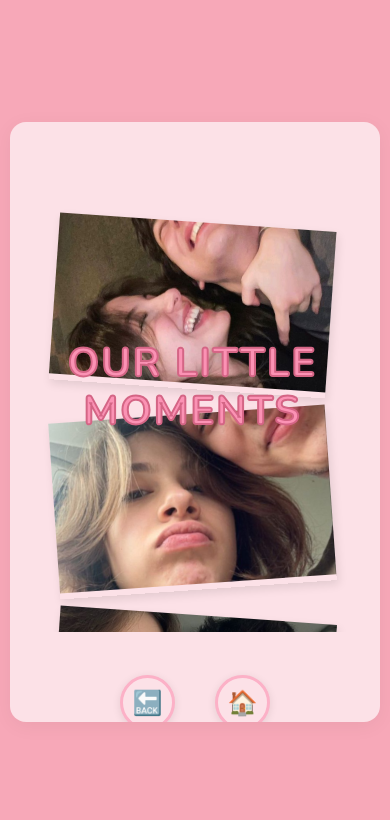
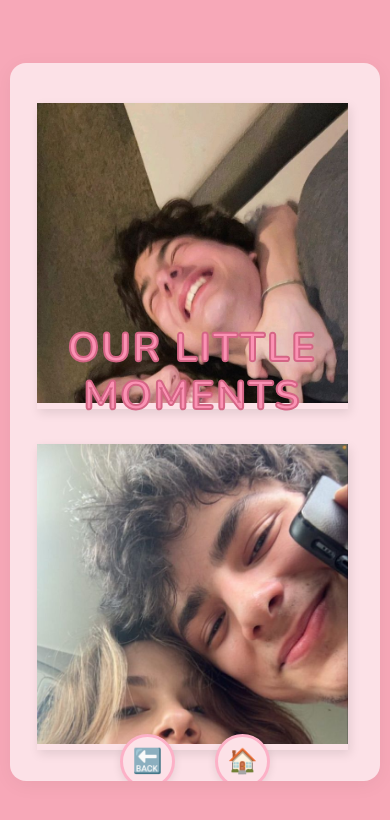
Before and after one commit to ayahmohamed1/newbd, a React (Vite) app: page /photos in a window 390 px wide. Shown: the top 820 px of the page. Built offline with nearby package versions, Linux system fonts and the light colour scheme.

Commit message:
Fix mobile responsive layout for photos, bouquet, and music pages

```diff
--- a/src/index.css
+++ b/src/index.css
@@ -449,51 +449,86 @@ body {
 /* =========================================
    تعديلات الموبايل (Responsive Design)
 ========================================= */
+/* =========================================
+   التعديلات النهائية للموبايل (Responsive)
+========================================= */
 @media (max-width: 768px) {
 
-  /* 1. تظبيط صفحة الموسيقى (عشان ميضغطوش بعض) */
+  /* 1. تظبيط الكارت الأساسي ومساحة السكرول (عشان الزراير اللي تحت) */
+  .main-card {
+    width: 95vw !important;
+    height: 90vh !important;
+    padding: 10px !important;
+  }
+  .card-content-scroll {
+    overflow-y: auto !important;
+    overflow-x: hidden !important;
+    padding-bottom: 100px !important; /* مساحة كبيرة تحت عشان الزراير متغطيش على حاجة */
+  }
+
+  /* 2. تظبيط صفحة الورد (Bouquet) اللي كانت بايظة */
+  .bouquet-layout {
+    display: flex !important;
+    flex-direction: column !important;
+    align-items: center !important;
+    gap: 15px !important;
+  }
+  .bouquet-center {
+    order: -1 !important; /* نخلي بوكيه الورد يظهر أول حاجة فوق خالص */
+    margin-bottom: 15px !important;
+  }
+  .speech-col {
+    width: 100% !important;
+    display: flex !important;
+    flex-wrap: wrap !important; /* نخلي الكلام ييجي جنب بعضه أو تحت بعضه بشياكة */
+    justify-content: center !important;
+    gap: 10px !important;
+  }
+  .speech-bubble {
+    width: 45% !important; /* نص الشاشة لكل جملة */
+    font-size: 0.8rem !important;
+    margin: 0 !important;
+  }
+
+  /* 3. تظبيط صفحة الفيديو المفعص (Music) */
   .music-page {
-    flex-direction: column !important; /* نخلي الكلام فوق والفيديو تحت */
-    justify-content: flex-start !important;
-    padding-top: 40px;
-    overflow-y: auto;
+    flex-direction: column !important;
+    padding-top: 20px !important;
   }
   .music-col {
-    width: 90% !important; /* نديها عرض الشاشة كله */
-    margin-bottom: 20px;
+    width: 100% !important;
+    margin-bottom: 20px !important;
   }
   .music-player-box {
-    margin: 0 auto;
     width: 100% !important;
+    max-width: 300px !important; /* ندي مساحة كويسة للفيديو */
+    height: auto !important;
+    margin: 0 auto !important;
+  }
+  .music-player-box video {
+    width: 100% !important;
+    height: 400px !important; /* ندي الفيديو طول مناسب لفيديوهات التيك توك/الريلز */
+    object-fit: cover !important;
   }
 
-  /* 2. تظبيط ألبوم الصور (عشان ميكركبوش فوق بعض) */
+  /* 4. تظبيط الوشوش المقصوصة في صفحة الصور */
   .photos-page {
     display: flex !important;
     flex-direction: column !important;
-    align-items: center !important;
-    overflow-y: auto !important; /* نسمح بالسكرول */
-    padding-top: 80px !important;
-    padding-bottom: 100px !important;
+    padding-top: 20px !important;
   }
-
-  /* نلغي الأماكن الثابتة ونرصهم تحت بعض بشياكة */
   .polaroid {
+    width: 90% !important;
+    max-width: 320px !important;
+    margin: 10px auto 25px auto !important;
+    /* نلغي الأماكن العشوائية عشان ميغطوش على بعض */
     position: relative !important;
-    top: auto !important;
-    left: auto !important;
-    right: auto !important;
-    bottom: auto !important;
-    width: 85% !important; /* حجم الصورة في الموبايل */
-    margin-bottom: 25px !important;
+    top: auto !important; left: auto !important; right: auto !important; bottom: auto !important;
+    transform: none !important; /* نلغي الميلان في الموبايل عشان الشاشة ضيقة */
   }
-
-  /* حركة جمالية: نخلي صورة مايلة يمين واللي بعدها شمال */
-  .polaroid:nth-child(even) { transform: rotate(4deg) !important; }
-  .polaroid:nth-child(odd) { transform: rotate(-4deg) !important; }
-
-  /* إخفاء القطط الصغيرة في الموبايل عشان الزحمة */
-  .small-cat-placeholder {
-    display: none !important;
+  .polaroid-img-placeholder {
+    height: 300px !important; /* طول ممتاز للصورة */
+    object-fit: cover !important;
+    object-position: center top !important; /* ده السطر اللي بيخلي التركيز على الوشوش من فوق عشان متتقصش */
   }
 }
```
